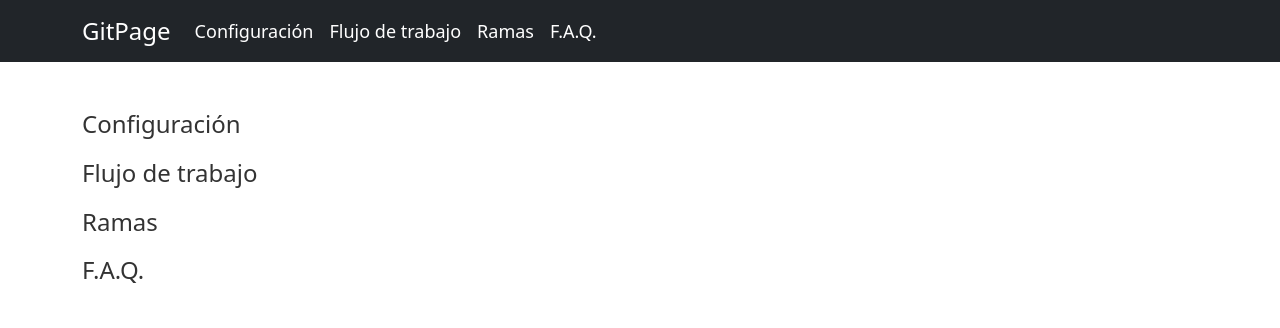
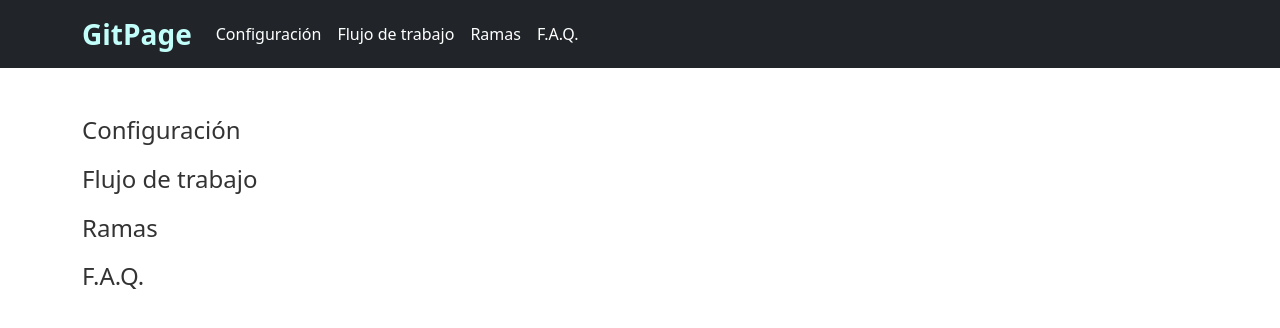
Before and after one commit to fcorguez92/gitpage, a plain HTML site: page index.html in a window 1280 px wide. Drawn offline with nearby package versions, Linux system fonts and the light colour scheme.

Commit message:
Nuevo estilo para navbar

```diff
--- a/css/style.css
+++ b/css/style.css
@@ -1,10 +1,10 @@
 /* Estilo para la barra de navegación */
-.navbar {
-    background-color: #343a40; /* Color de fondo */
-}
+
 
 .navbar-brand {
-    font-size: 24px; /* Tamaño de fuente del logo */
+    font-size: 28px; /* Tamaño de fuente del logo */
+    font-weight: bold; /* Negrita */
+    color: rgb(194, 255, 250); /* Color de texto del logo */
 }
 
 .navbar-toggler-icon {
@@ -13,7 +13,14 @@
 
 .navbar-nav .nav-link {
     color: #fff; /* Color de texto de los enlaces */
-    font-size: 18px; /* Tamaño de fuente de los enlaces */
+    font-size: 16px; /* Tamaño de fuente de los enlaces */
+    padding: 10px 20px; /* Espaciado interno de los enlaces */
+    transition: background-color 0.3s; /* Transición al pasar el mouse */
+}
+
+.navbar-nav .nav-link:hover {
+    background-color: #0056b3; /* Color de fondo al pasar el mouse */
+    border-radius: 5px; /* Borde redondeado al pasar el mouse */
 }
 
 /* Estilo para los encabezados de sección */
```
